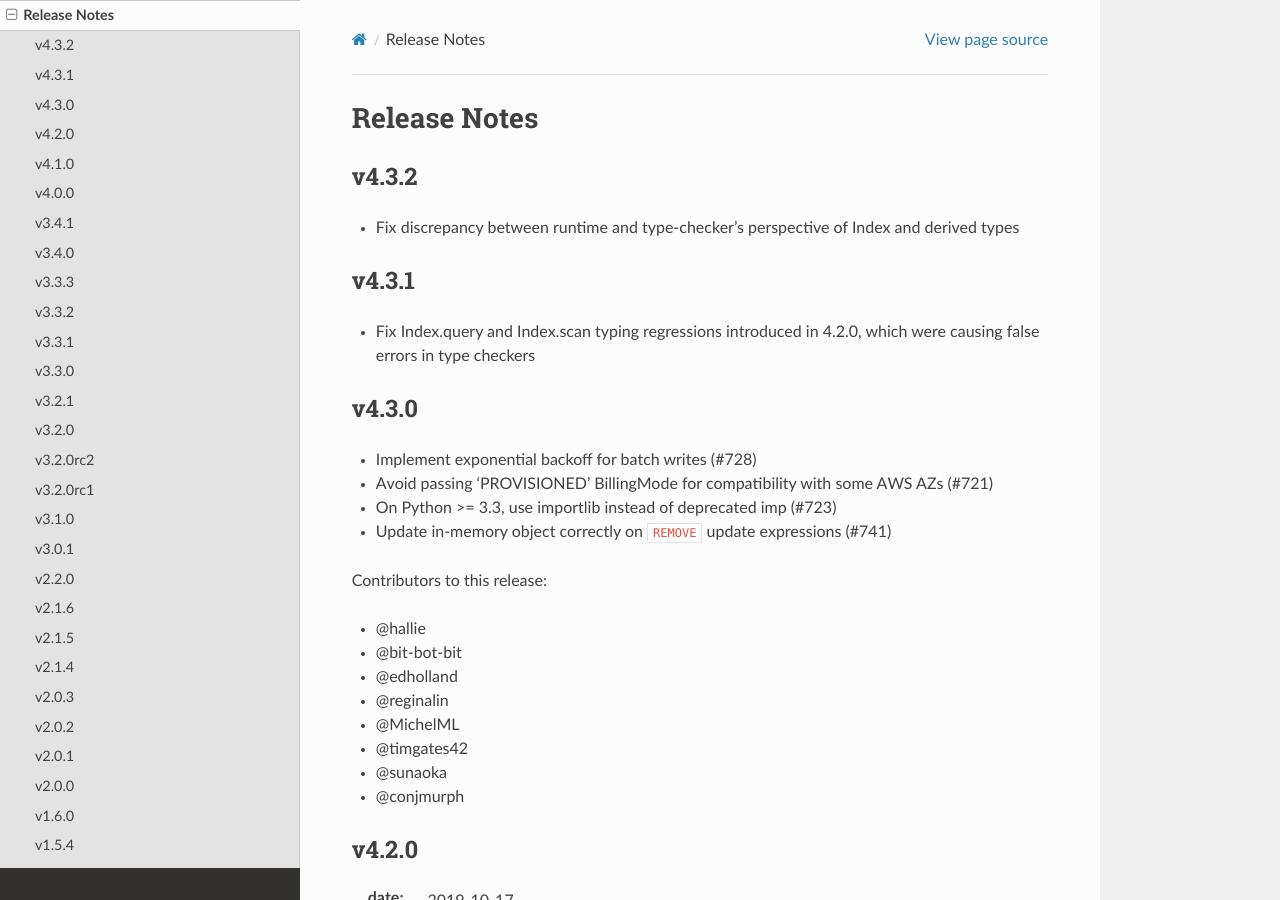
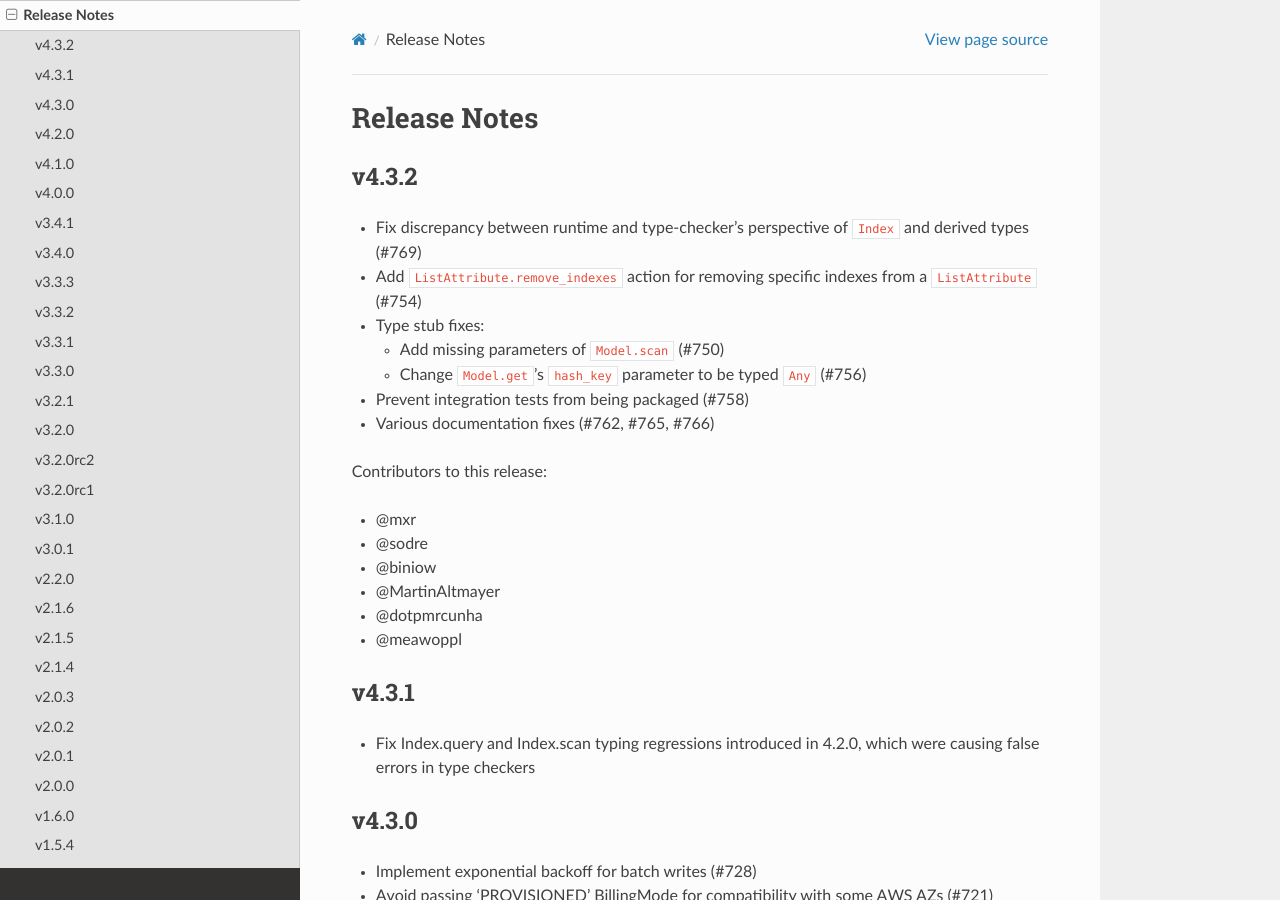
Before and after one commit to pynamodb/PynamoDB, a Sphinx documentation site: the page built from docs/release_notes.rst, in a window 1280 px wide and 900 px high. Built offline with Sphinx 7.4.7 and the Read the Docs theme 2.0.0, drawn with Linux system fonts in a browser that asks for light colours.

Commit message:
Update 4.3.2 release notes (#770)

```diff
--- a/docs/release_notes.rst
+++ b/docs/release_notes.rst
@@ -4,7 +4,24 @@ Release Notes
 v4.3.2
 ----------
 
-* Fix discrepancy between runtime and type-checker's perspective of Index and derived types
+* Fix discrepancy between runtime and type-checker's perspective of ``Index`` and derived types (#769)
+* Add ``ListAttribute.remove_indexes`` action for removing specific indexes from a ``ListAttribute`` (#754)
+* Type stub fixes:
+
+  * Add missing parameters of ``Model.scan`` (#750)
+  * Change ``Model.get``'s ``hash_key`` parameter to be typed ``Any`` (#756)
+
+* Prevent integration tests from being packaged (#758)
+* Various documentation fixes (#762, #765, #766)
+
+Contributors to this release:
+
+* @mxr
+* @sodre
+* @biniow
+* @MartinAltmayer
+* @dotpmrcunha
+* @meawoppl
 
 v4.3.1
 ----------
```
